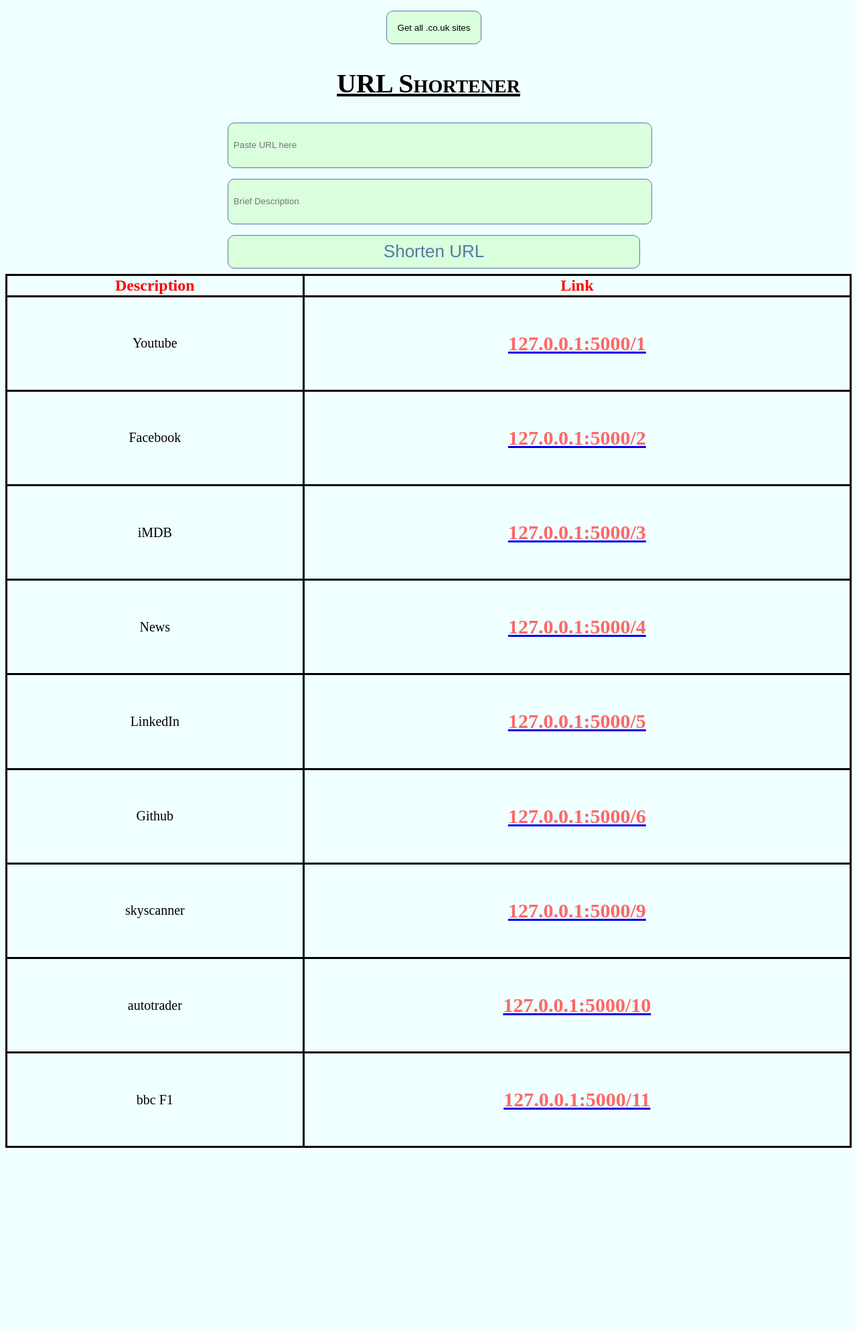
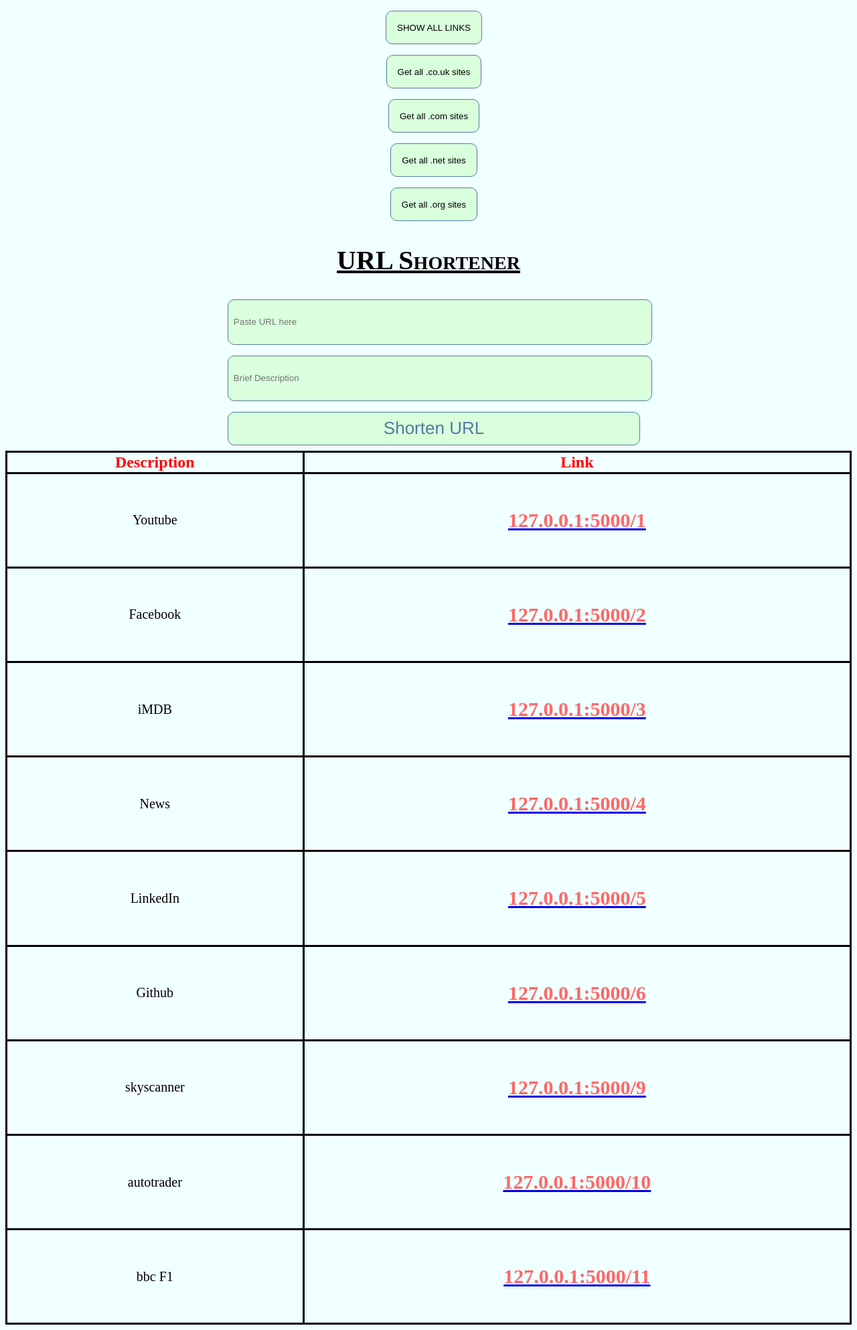
Before and after one commit to YusafOsei-Bonsu/url_shortener, a Flask app: page / in a window 1280 px wide. Shown: the whole page at 67% size. Before the commit the page ends 1714 px from the top, so only its background shows below. Run offline with Flask 2, Linux system fonts and the light colour scheme; data comes from the database, SQL or seed files in the repository.

Commit message:
add routes to display specific urls only via custom sql execution

```diff
--- a/app.py
+++ b/app.py
@@ -50,7 +50,34 @@ def get_co_uk():
     result = [row for row in x]
     print(result)
     print(type(result))
-    return render_template('index.html', urls=result)
+    return render_template('index.html', urls=result, show_co_uk=1)
+
+@app.route('/com')
+def get_com():
+    sql = text("select id, url_string, description from url where url_string like '%.com%'")
+    x = db.engine.execute(sql)
+    result = [row for row in x]
+    print(result)
+    print(type(result))
+    return render_template('index.html', urls=result, show_com=1)
+
+@app.route('/net')
+def get_net():
+    sql = text("select id, url_string, description from url where url_string like '%.net%'")
+    x = db.engine.execute(sql)
+    result = [row for row in x]
+    print(result)
+    print(type(result))
+    return render_template('index.html', urls=result, show_net=1)
+
+@app.route('/org')
+def get_org():
+    sql = text("select id, url_string, description from url where url_string like '%.org%'")
+    x = db.engine.execute(sql)
+    result = [row for row in x]
+    print(result)
+    print(type(result))
+    return render_template('index.html', urls=result, show_org=1)
 
 
 if __name__ == '__main__':
--- a/templates/index.html
+++ b/templates/index.html
@@ -7,9 +7,41 @@
 </head>
 <body>
     <div>
+        <form action="/" method="GET">
+            <input type="submit" value="SHOW ALL LINKS">
+        </form>
+    </div>
+    <div>
         <form action="/_co_uk" method="GET">
             <input type="submit" value="Get all .co.uk sites">
         </form>
+        {% if show_co_uk %}
+        <h1>Showing all .co.uk links!</h1>
+        {% endif %}
+    </div>
+    <div>
+        <form action="/com" method="GET">
+            <input type="submit" value="Get all .com sites">
+        </form>
+        {% if show_com%}
+        <h1>Showing all .com links!</h1>
+        {% endif %}
+    </div>
+    <div>
+        <form action="/net" method="GET">
+            <input type="submit" value="Get all .net sites">
+        </form>
+        {% if show_net%}
+        <h1>Showing all .net links!</h1>
+        {% endif %}
+    </div>
+    <div>
+        <form action="/org" method="GET">
+            <input type="submit" value="Get all .org sites">
+        </form>
+        {% if show_org%}
+        <h1>Showing all .org links!</h1>
+        {% endif %}
     </div>
     <div>
         <h1>URL Shortener</h1>
```
